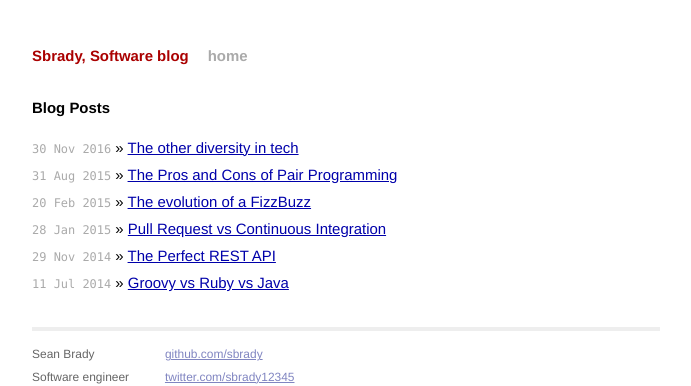
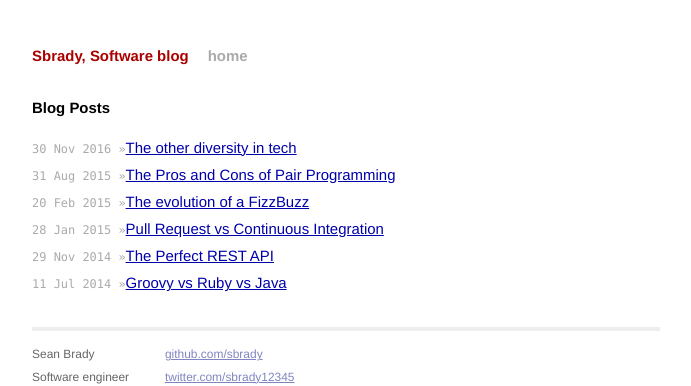
Before and after one commit to sbrady/sbrady.github.io, a Jekyll site: the page built from index.html, in a window 1280 px wide. Shown: the top 386 px of the page, without its empty margins (294-985 px from the left). Built offline with Jekyll 4.4.1, drawn with Linux system fonts in a browser that asks for light colours; Markdown is read by kramdown in place of the engine named in the settings.

Commit message:
more tweaks

```diff
--- a/css/main.css
+++ b/css/main.css
@@ -159,6 +159,13 @@ a:visited { color: #a0a; }
   background-color: #333;
 }
 
+.posts li span {
+    display: inline-block;
+}
+.posts li a {
+    display: inline-block
+}
+
 @media screen and (max-width: 768px) {
     .site{
         width: 90%;
--- a/index.html
+++ b/index.html
@@ -7,7 +7,7 @@ title: Sbrady, software blog
   <h1>Blog Posts</h1>
   <ul class="posts">
     {% for post in site.posts %}
-      <li><span>{{ post.date | date_to_string }}</span> &raquo; <a href="{{ post.url }}">{{ post.title }}</a></li>
+      <li><span>{{ post.date | date_to_string }} &raquo; </span><a href="{{ post.url }}">{{ post.title }}</a></li>
     {% endfor %}
   </ul>
 </div>
```
